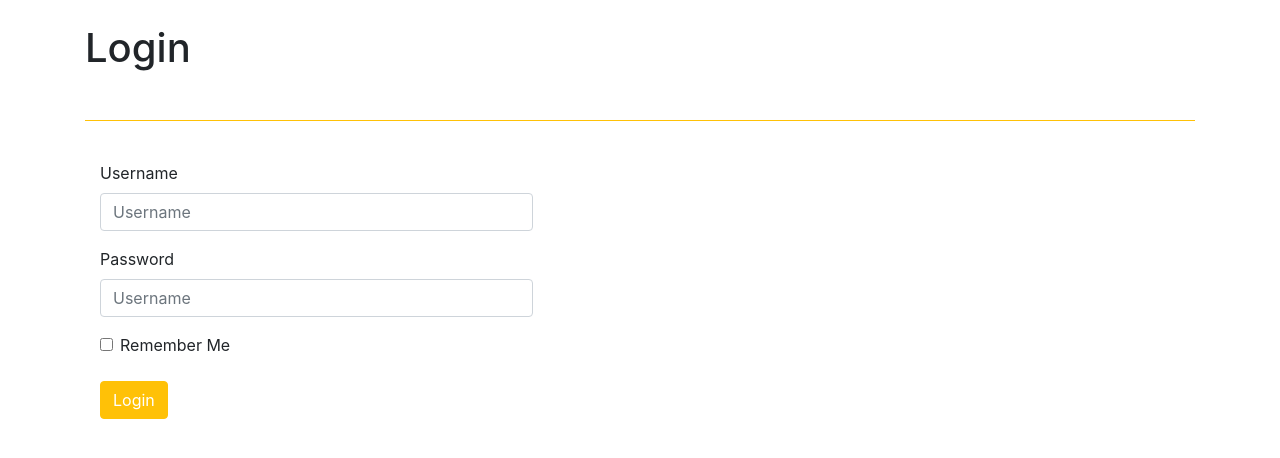
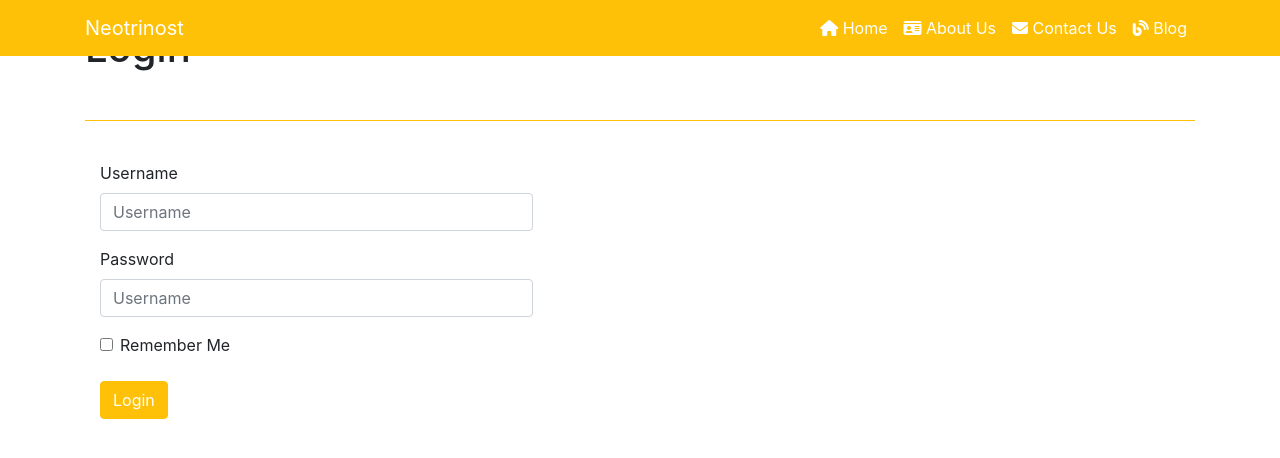
Before and after one commit to Neotrinost/Neotrinost.ir, a Flask app: page /login in a window 1280 px wide. Shown: the top 458 px of the page. Run offline with Flask 2, Linux system fonts and the light colour scheme; some libraries are stand-ins or nearby versions.

Commit message:
Fix Navbar

```diff
--- a/app/templates/Error/error.html
+++ b/app/templates/Error/error.html
@@ -34,9 +34,9 @@
                         </div>
                         <br>
                         <div class="form-check-inline">
-                            <button class="btn btn-info" type="button"><i class="fa fa-home"></i> Take me Home</button>
+                            <button class="btn btn-info" type="button"><a href="https://neotrinost.ir"><i class="fa fa-home"></i> Take me Home</a></button>
                             <p style="color: #f1f1f1;"> Or </p>
-                            <button class="btn btn-danger" type="button"><i class="fa fa-headset"></i> Go to support</button>
+                            <button class="btn btn-danger" type="button"><a href="https://neotrinost.ir"><i class="fa fa-headset"></i> Go to support</a></button>
                         </div>
                     </div>
                 </div>
--- a/app/templates/login.html
+++ b/app/templates/login.html
@@ -11,6 +11,31 @@
     <script src="https://kit.fontawesome.com/4a679d8ec0.js" crossorigin="anonymous"></script>
 </head>
 <body>
+    <nav class="navbar bg-warning navbar-expand-lg navbar-dark fixed-top">
+        <div class="container">
+            <a class="navbar-brand" href="https://neotrinost.ir"><span>Neotrinost</span></a>
+            <button class="navbar-toggler" type="button" data-toggle="collapse" data-target="#navbarResponsive" aria-controls="navbarResponsive" aria-expanded="false" aria-label="Toggle navigation">
+                <span class="navbar-toggler-icon"></span>
+            </button>
+            <div class="collapse navbar-collapse" id="navbarResponsive">
+                <ul class="navbar-nav ml-auto">
+                    <li class="nav-item text-white active">
+                        <a class="nav-link" href="https://neotrinost.ir"><i class="fa fa-home"></i> Home</a>
+                    </li>
+                    <li class="nav-item text-white active">
+                        <a class="nav-link" href="https://neotrinost.ir/about"><i class="fa fa-id-card"></i> About Us</a>
+                    </li>
+                    <li class="nav-item text-white active">
+                        <a class="nav-link" href="https://neotrinost.ir/contact"><i class="fa fa-envelope"></i> Contact Us</a>
+                    </li>
+                    <li class="nav-item text-white active">
+                        <a class="nav-link" href="https://neotrinost.ir/blog"><i class="fa fa-blog"></i> Blog</a>
+                    </li>
+                </ul>
+            </div>
+        </div>
+    </nav>
+
     <div class="container">
         <br>
         <h1>Login</h1>
--- a/app/templates/panel.html
+++ b/app/templates/panel.html
@@ -19,17 +19,17 @@
 
     <nav class="navbar bg-warning navbar-expand-lg navbar-dark fixed-top">
         <div class="container">
-            <a class="navbar-brand" href="."><span>Neotrinost</span></a>
+            <a class="navbar-brand" href="https://neotrinost.ir"><span>Neotrinost</span></a>
             <button class="navbar-toggler" type="button" data-toggle="collapse" data-target="#navbarResponsive" aria-controls="navbarResponsive" aria-expanded="false" aria-label="Toggle navigation">
                 <span class="navbar-toggler-icon"></span>
             </button>
             <div class="collapse navbar-collapse" id="navbarResponsive">
                 <ul class="navbar-nav ml-auto">
                     <li class="nav-item text-white active">
-                        <a class="nav-link" href="#"><i class="fa fa-home"></i> Home</a>
+                        <a class="nav-link" href="https://neotrinost.ir"><i class="fa fa-home"></i> Home</a>
                     </li>
                     <li class="nav-item text-white active">
-                        <a class="nav-link" href="#"><i class="fa fa-sign-out"></i> Logout</a>
+                        <a class="nav-link" href="https://neotrinost.ir/logout"><i class="fa fa-sign-out"></i> Logout</a>
                     </li>
                 </ul>
             </div>
```
Also changed, not shown: app/templates/about.html (+7 -8 lines), app/templates/contact.html (+7 -8 lines), app/templates/home.html (+7 -8 lines).
